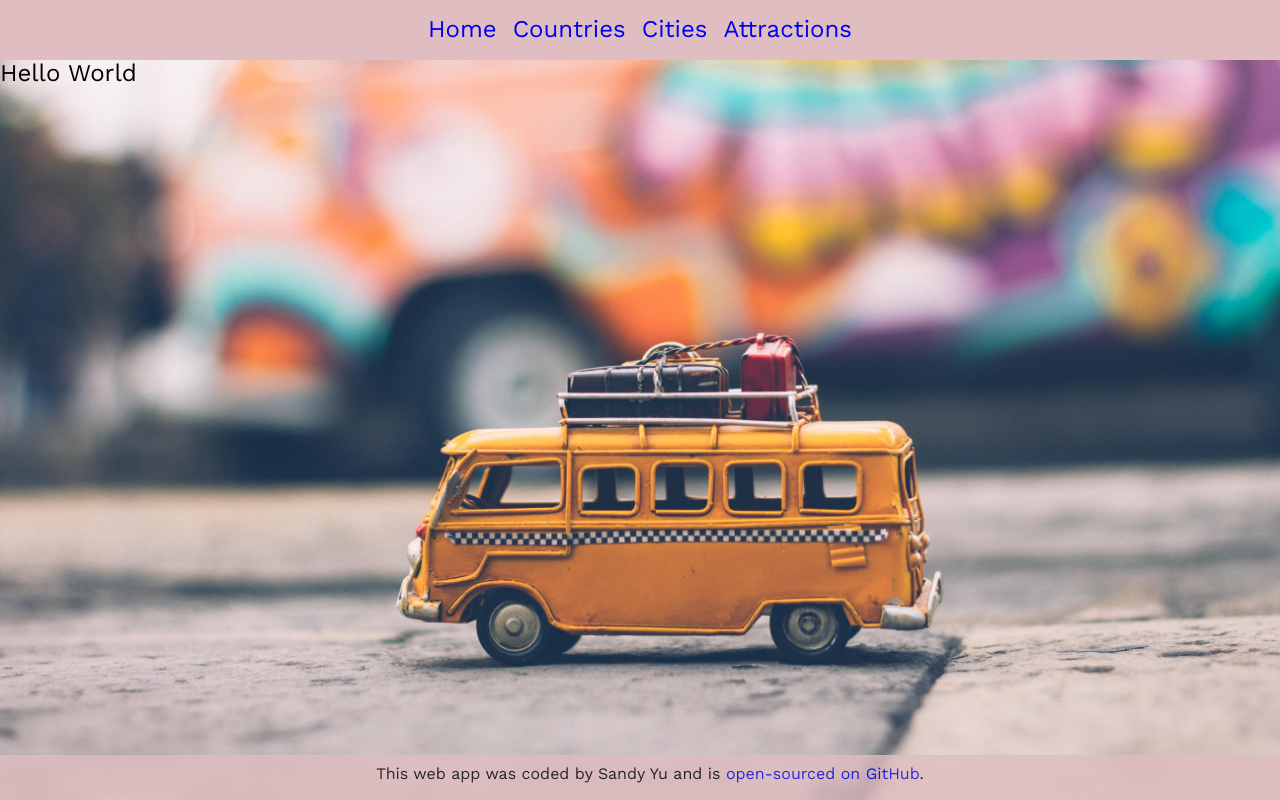
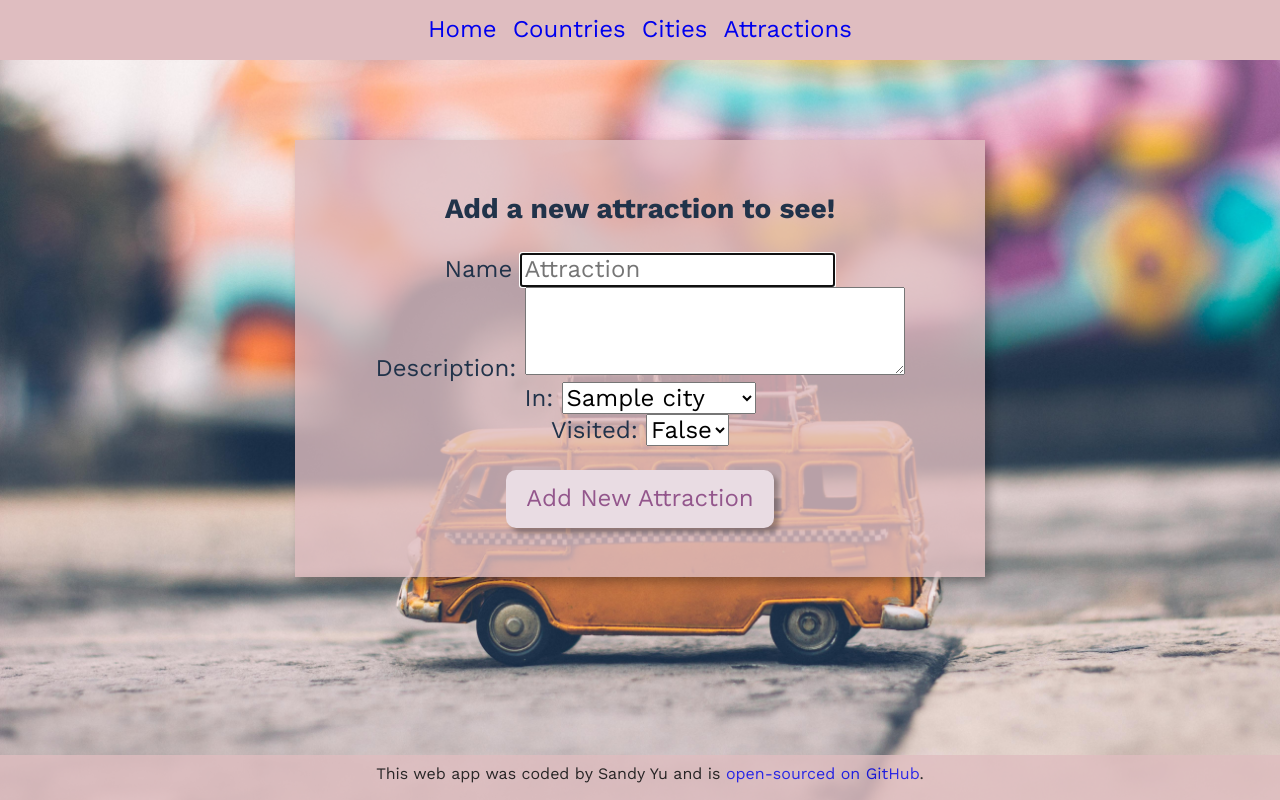
Before and after one commit to sandyysh221/travel_bucket_list_app_project, a Flask app: page /attractions/new in a window 1280 px wide. Run offline with Flask 2, Linux system fonts and the light colour scheme; a database or web service that is not in the repository returns one stand-in record (values such as "Sample title"); some libraries are stand-ins or nearby versions; some web fonts are replaced.

```diff
--- a/controllers/attraction_controller.py
+++ b/controllers/attraction_controller.py
@@ -40,3 +40,17 @@ def new_attraction():
         attractions=attractions,
         list_of_countries=list_of_all_countries,
     )
+
+
+# Adds new attraction to the list
+@attractions_blueprint.route("/attractions", methods=["POST"])
+def create_attraction():
+    name = request.form["name"]
+    description = request.form["description"]
+    city_id = request.form["city_id"]
+    city = city_repository.select(city_id)
+    date = None
+    visited = False
+    attraction = Attraction(name, description, city, date, visited)
+    attraction_repository.save(attraction)
+    return redirect("/attractions")
--- a/repositories/attraction_repository.py
+++ b/repositories/attraction_repository.py
@@ -60,6 +60,7 @@ def select(id):
             city,
             result["date"],
             result["visited"],
+            result["id"],
         )
     return attraction
 
--- a/repositories/city_repository.py
+++ b/repositories/city_repository.py
@@ -1,5 +1,6 @@
 from db.run_sql import run_sql
 from models.city import City
+from models.attraction import Attraction
 
 import repositories.country_repository as country_repository
 
@@ -49,3 +50,22 @@ def update(city):
     sql = "UPDATE cities SET (name, country_id, visited) = (%s, %s, %s) WHERE id = %s"
     values = [city.name, city.country.id, city.visited, city.id]
     run_sql(sql, values)
+
+
+def find_attraction_in_city(city):
+    city_attractions = []
+    sql = "SELECT * FROM attractions WHERE city_id = %s"
+    values = [city.id]
+    result = run_sql(sql, values)
+
+    for row in result:
+        attraction = Attraction(
+            row["name"],
+            row["description"],
+            city,
+            row["date"],
+            row["visited"],
+            row["id"],
+        )
+        city_attractions.append(attraction)
+    return city_attractions
--- a/static/style.css
+++ b/static/style.css
@@ -61,6 +61,7 @@ blockquote {
 }
 
 button {
+  display: inline-block
   margin-left: 30%;
   margin-right: 30%;
   background: var(--secondary-color);
--- a/templates/attractions/new.html
+++ b/templates/attractions/new.html
@@ -1 +1,50 @@
-{% extends 'base.html' %} {% block content %} Hello World {% endblock content %}
+{% extends 'base.html' %} {% block content %}
+
+<div class="detail-container">
+  <h3>Add a new attraction to see!</h3>
+  <form action="/attractions" method="POST">
+    <div>
+      <label for="name">Name</label>
+      <input
+        type="text"
+        id="name"
+        name="name"
+        placeholder="Attraction"
+        required
+        autofocus
+      />
+    </div>
+
+    <div>
+      <label for="description">Description:</label>
+      <textarea
+        name="description"
+        id="description"
+        cols="25"
+        rows="3"
+      ></textarea>
+    </div>
+
+    <div>
+      In:
+      <select id="city" name="city_id" class="form-control">
+        <optgroup label="My Cities">
+          {% for city in cities %}
+          <option value="{{ city.id }}">{{ city.name }}</option>
+          {% endfor %}
+        </optgroup>
+      </select>
+    </div>
+    <div>
+      <label for="visited">Visited:</label>
+      <select id="visited" name="visited">
+        <option value="false">False</option>
+        <option value="true">True</option>
+      </select>
+    </div>
+
+    <p><button type="submit">Add New Attraction</button></p>
+  </form>
+</div>
+
+{% endblock content %}
--- a/templates/cities/index.html
+++ b/templates/cities/index.html
@@ -2,6 +2,7 @@
 
 <div class="container">
   <h1>Cities still to kick off the bucket</h1>
+  <a href="/cities/visited" class="button-link">Show Only Visited Cities</a>
   <a href="/cities/new" class="button-link">Add New City</a>
   <ul class="display-list">
     {% for city in all_cities%}
```
Also changed, not shown: controllers/city_controller.py (+12 -2 lines), templates/attractions/show.html (+5 -15 lines), templates/cities/new.html (+3 -9 lines), templates/cities/show.html (+8 -0 lines), templates/cities/visited.html (added, +25 -0 lines), templates/cities/not_visited.html (added).
